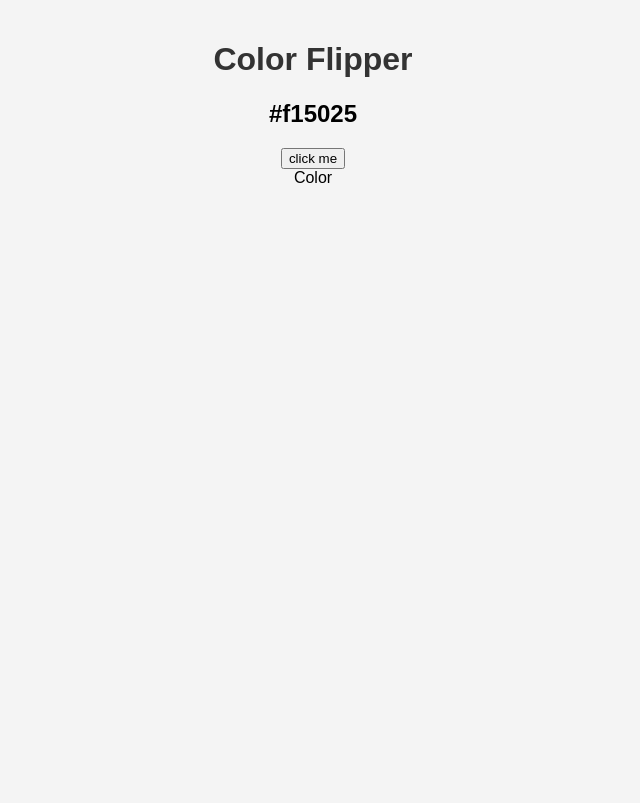
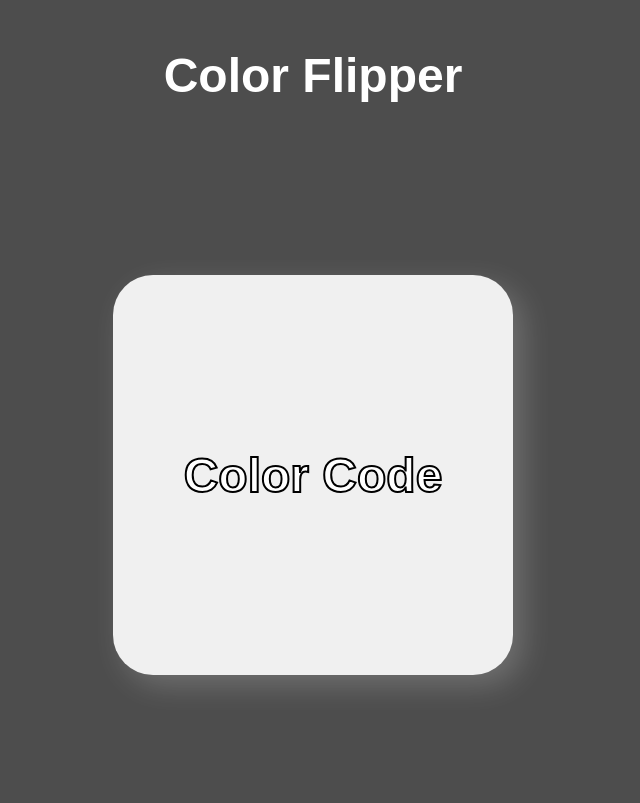
Before and after one commit to m-zta/5-js-apps, a website built with Vite: page src/apps/color-flipper/index.html in a window 1280 px wide. Shown: the whole page, without its empty margins (327-967 px from the left). Built offline with nearby package versions, Linux system fonts and the light colour scheme.

Commit message:
implement color generator

```diff
--- a/src/apps/color-flipper/app.js
+++ b/src/apps/color-flipper/app.js
@@ -1,7 +1,15 @@
-const colorButton = document.getElementById("color-button");
+const colorBox = document.getElementById("color-box");
+const colorCode = document.getElementById("color-code");
 
-let count = 0;
+const setRandomBoxColor = () => {
+  const randomColor = "#" + Math.floor(Math.random() * 16777215).toString(16);
 
-colorButton.addEventListener("click", () => {
-  console.log(count++);
+  colorBox.style.backgroundColor = randomColor;
+  colorCode.textContent = randomColor;
+
+  console.log("Color changed to:", randomColor);
+};
+
+colorBox.addEventListener("click", () => {
+  setRandomBoxColor();
 });
--- a/src/apps/color-flipper/index.html
+++ b/src/apps/color-flipper/index.html
@@ -4,13 +4,18 @@
     <meta charset="UTF-8" />
     <meta name="viewport" content="width=device-width, initial-scale=1.0" />
     <title>Color Flipper</title>
-    <link rel="stylesheet" href="/src/styles.css" />
+    <link rel="stylesheet" href="/src/shared/styles/global.css" />
+    <link rel="stylesheet" href="/src/apps/color-flipper/styles.css" />
   </head>
   <body>
-    <h1>Color Flipper</h1>
-    <h2>#f15025</h2>
-    <button id="color-button">click me</button>
-    <div id="color-container">Color</div>
+    <div class="title-container">
+      <p class="app-title">Color Flipper</p>
+    </div>
+    <div class="app-container">
+      <div id="color-box">
+        <p id="color-code">Color Code</p>
+      </div>
+    </div>
     <script src="/src/apps/color-flipper/app.js"></script>
   </body>
 </html>
--- /dev/null
+++ b/src/apps/color-flipper/styles.css
@@ -0,0 +1,49 @@
+.title-container {
+  height: 150px;
+  display: flex;
+  flex-direction: row;
+  justify-content: center;
+  align-items: center;
+}
+
+.app-container {
+  height: calc(100vh - 150px);
+  display: flex;
+  justify-content: center;
+  align-items: center;
+}
+
+.app-title {
+  margin: 0;
+  font-size: 3rem;
+  font-weight: bold;
+}
+
+#color-box {
+  width: 400px;
+  height: 400px;
+  margin: 0;
+  padding: 0;
+  cursor: pointer;
+
+  display: flex;
+  justify-content: center;
+  align-items: center;
+
+  border-radius: 40px;
+
+  box-shadow: 10px 10px 30px rgba(255, 255, 255, 0.2);
+  background-color: #f0f0f0;
+}
+
+/* Scale down when clicked */
+#color-box:active {
+  transform: scale(0.98);
+}
+
+#color-code {
+  color: white;
+  font-size: 3rem;
+  font-weight: bold;
+  -webkit-text-stroke: 2px black;
+}
--- /dev/null
+++ b/src/shared/styles/global.css
@@ -0,0 +1,40 @@
+body {
+  margin: 0;
+  padding: 0;
+  font-family: Arial, sans-serif;
+  text-align: center;
+  background-color: #4d4d4d;
+}
+
+h1,
+h2,
+h3,
+h4,
+h5,
+h6,
+p,
+a {
+  color: #ffffff;
+}
+
+ul {
+  text-decoration: none;
+  list-style: none;
+}
+
+.nav-link {
+  display: inline-block;
+  text-decoration: none;
+  font-size: 18px;
+  background: #009999;
+  color: white;
+  margin-bottom: 5px;
+  padding: 10px 15px;
+  border-radius: 10px;
+  transition: 0.1s;
+  width: 240px;
+}
+
+.nav-link:hover {
+  background: #007070;
+}
--- a/src/styles.css
+++ /dev/null
@@ -1,35 +0,0 @@
-body {
-  margin: 0;
-  font-family: Arial, sans-serif;
-  text-align: center;
-  background-color: #f4f4f4;
-  padding: 20px;
-  height: 100vh;
-}
-
-h1 {
-  color: #333;
-}
-
-ul {
-  text-decoration: none;
-  list-style: none;
-}
-
-
-.nav-link {
-  display: inline-block;
-  text-decoration: none;
-  font-size: 18px;
-  background: #009999;
-  color: white;
-  margin-bottom: 5px;
-  padding: 10px 15px;
-  border-radius: 10px;
-  transition: 0.1s;
-  width: 240px;
-}
-
-.nav-link:hover {
-  background: #007070;
-}
```
Also changed, not shown: index.html (+1 -1 lines).
